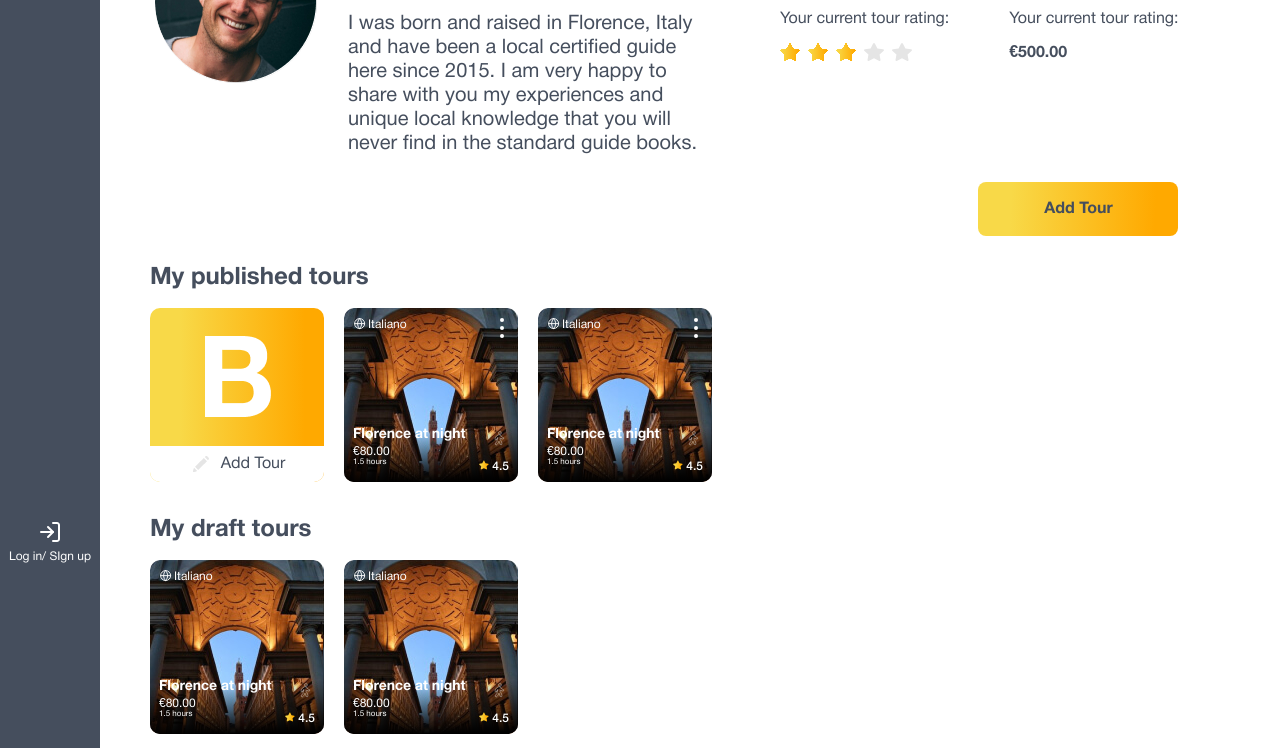
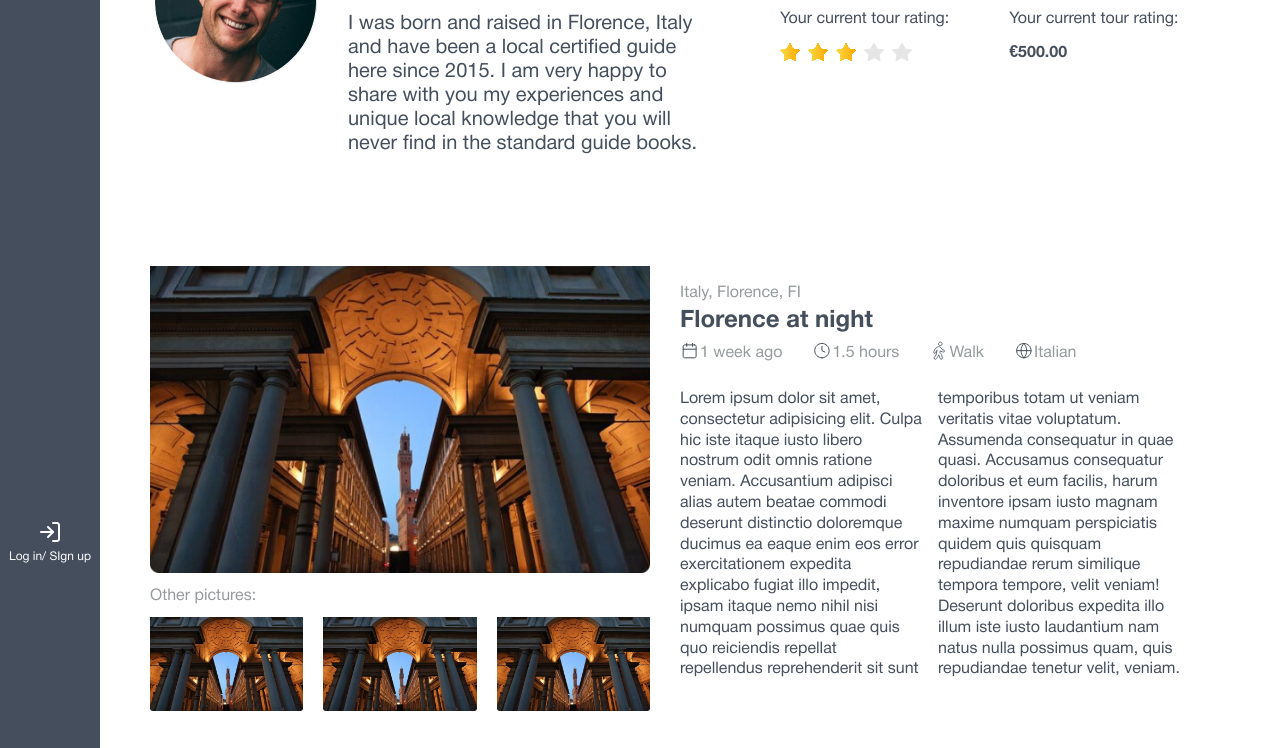
Before and after one commit to juvelist/baffi-ui, a website: page index.html in a window 1280 px wide. Shown: the part 204-952 px from the top of the page. Drawn offline with Linux system fonts and the light colour scheme.

Commit message:
profile-full info

```diff
--- a/index.html
+++ b/index.html
@@ -509,14 +509,14 @@
               <p class="profile-full__subtitle">Your current tour rating:</p>
               <p class="profile-full__price">€500.00</p>
             </div>
-            <div class="profile-full__price-btn">
+            <div class="profile-full__price-btn" style="display: none;">
               <button class="btn-main">Add Tour</button>
             </div>
           </div>
         </div>
 
 <!--      profile-full content-->
-        <div class="profile-full__content">
+        <div class="profile-full__content" style="display: none;">
 
           <!--section-->
           <section class="home__section published">
@@ -669,6 +669,32 @@
 
         </div>
 
+<!--      profile-full info-->
+        <div class="profile-full__info-section">
+          <div class="profile-full__pictures">
+            <picture>
+              <img src="img/picture.jpg" class="profile-full__pictures_img" alt="picture">
+            </picture>
+            <p class="profile-full__pictures_subtitle">Other pictures:</p>
+            <div class="profile-full__pictures_other">
+              <img src="img/picture.jpg" class="profile-full__picture" alt="picture">
+              <img src="img/picture.jpg" class="profile-full__picture" alt="picture">
+              <img src="img/picture.jpg" class="profile-full__picture" alt="picture">
+            </div>
+          </div>
+          <div class="profile-full__info">
+            <p class="profile-full__info_text">Italy, Florence, FI </p>
+            <h3 class="profile-full__info_subtitle">Florence at night</h3>
+            <div class="profile-full__info_block">
+              <p class="profile-full__info_text profile-full__info_text-date">1 week ago</p>
+              <p class="profile-full__info_text profile-full__info_text-time">1.5 hours</p>
+              <p class="profile-full__info_text profile-full__info_text-walk">Walk</p>
+              <p class="profile-full__info_text profile-full__info_text-lang">Italian</p>
+            </div>
+            <div class="profile-full__info_content">Lorem ipsum dolor sit amet, consectetur adipisicing elit. Culpa hic iste itaque iusto libero nostrum odit omnis ratione veniam. Accusantium adipisci alias autem beatae commodi deserunt distinctio doloremque ducimus ea eaque enim eos error exercitationem expedita explicabo fugiat illo impedit, ipsam itaque nemo nihil nisi numquam possimus quae quis quo reiciendis repellat repellendus reprehenderit sit sunt temporibus totam ut veniam veritatis vitae voluptatum. Assumenda consequatur in quae quasi. Accusamus consequatur doloribus et eum facilis, harum inventore ipsam iusto magnam maxime numquam perspiciatis quidem quis quisquam repudiandae rerum similique tempora tempore, velit veniam! Deserunt doloribus expedita illo illum iste iusto laudantium nam natus nulla possimus quam, quis repudiandae tenetur velit, veniam.</div>
+          </div>
+        </div>
+
 
 
 
--- a/sass/_style.scss
+++ b/sass/_style.scss
@@ -1357,16 +1357,80 @@ body {
       }
     }
   }
+
+  // info
+  &__info-section {
+    display: grid;
+    grid-column-gap: 30px;
+    grid-template-columns: repeat(2, 1fr);
+  }
+  &__pictures {
+    &_img {
+      aspect-ratio: 1.63;
+      height: auto;
+      margin-bottom: 16px;
+      object-fit: cover;
+      width: 100%;
+    }
+    &_subtitle {
+      color: $colorLite;
+      font: 400 16px helvetica-neue-regular, sans-serif;
+      margin-bottom: 13px;
+    }
+    &_other {
+      display: grid;
+      grid-template-columns: repeat(3, 1fr);
+      grid-gap: 20px;
+    }
+  }
+  &__info {
+    padding-top: 20px;
+    &_text {
+      color: $colorLite;
+      font: 400 16px helvetica-neue-regular, sans-serif;
+      margin-bottom: 8px;
+      margin-right: 30px;
+      &:before {
+        content: '';
+        display: none;
+        height: 20px;
+        vertical-align: sub;
+        width: 20px;
+      }
+    }
+    &_text-date:before {
+      background: no-repeat center url('../img/icons/date.svg');
+      display: inline-block;
+    }
+    &_text-time:before {
+      background: no-repeat center url('../img/icons/time.svg');
+      display: inline-block;
+    }
+    &_text-walk:before {
+      background: no-repeat center url('../img/icons/walk.svg');
+      display: inline-block;
+    }
+    &_text-lang:before {
+      background: no-repeat center url('../img/icons/lang.svg');
+      display: inline-block;
+    }
+    &_subtitle {
+      color: $colorDark;
+      font: 700 24px helvetica-neue-bold, sans-serif;
+      margin-bottom: 8px;
+    }
+    &_block {
+      display: flex;
+      flex-wrap: wrap;
+      margin-bottom: 20px;
+    }
+    &_content {
+      color: $colorDark;
+      columns: 20px 2;
+      font: 400 16px/1.3 helvetica-neue-regular, sans-serif;
+    }
+  }
 }
-
-
-
-
-
-
-
-
-
 
 
 
--- a/sass/_variables.scss
+++ b/sass/_variables.scss
@@ -3,6 +3,7 @@ $colorDark   : #454E5D;
 $colorBlue   : #101D5B;
 $colorGrey   : #394353;
 $colorWhite  : #FFFFFF;
+$colorLite   : #959A9C;
 $colorOrange : #F37037;
 $colorSelect : #18273A;
 
```
Also changed, not shown: css/app.css, img/icons/date.svg (added), img/icons/lang.svg (added), img/icons/time.svg (added), img/icons/walk.svg (added), img/picture.jpg (added).
